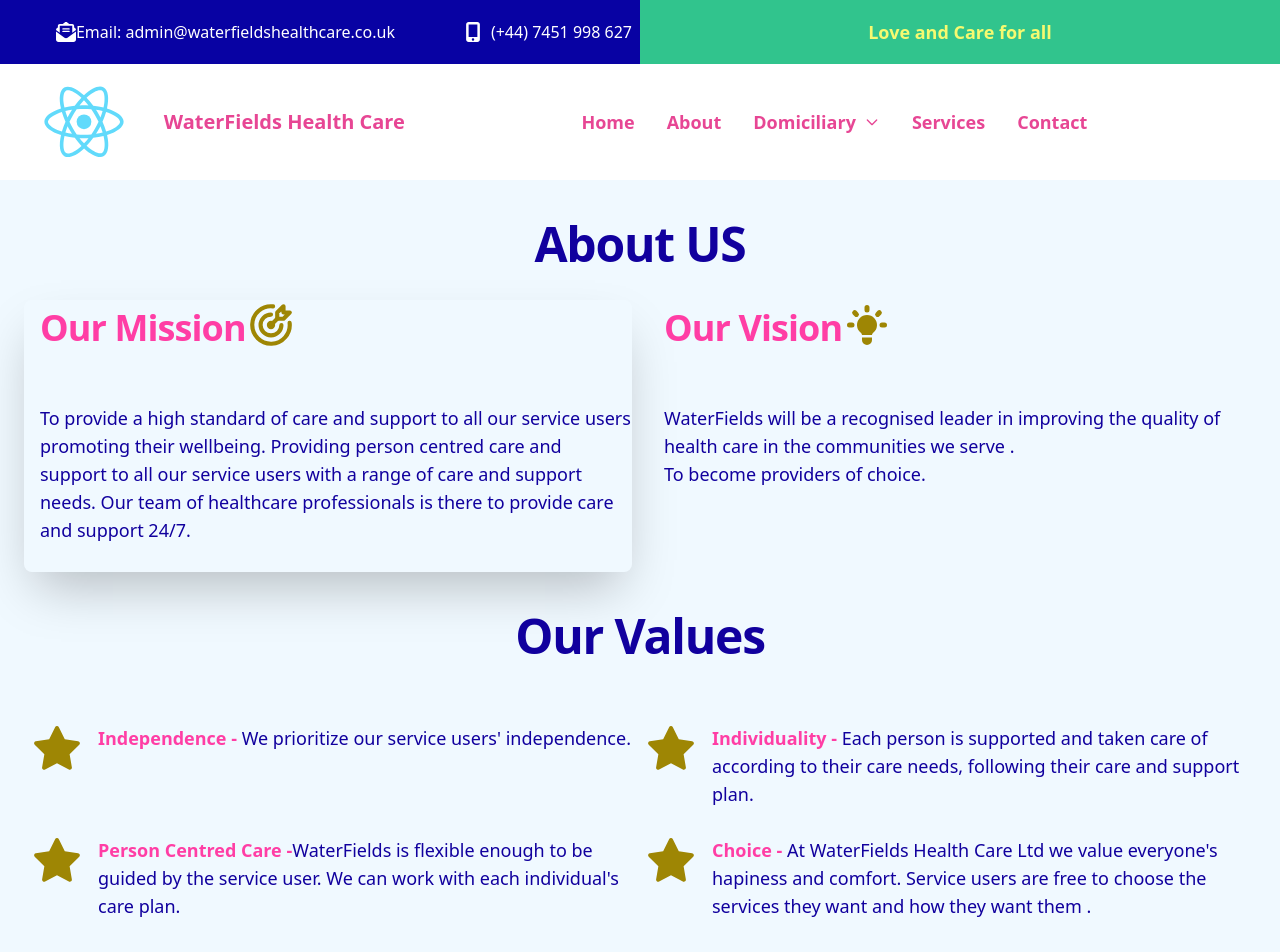
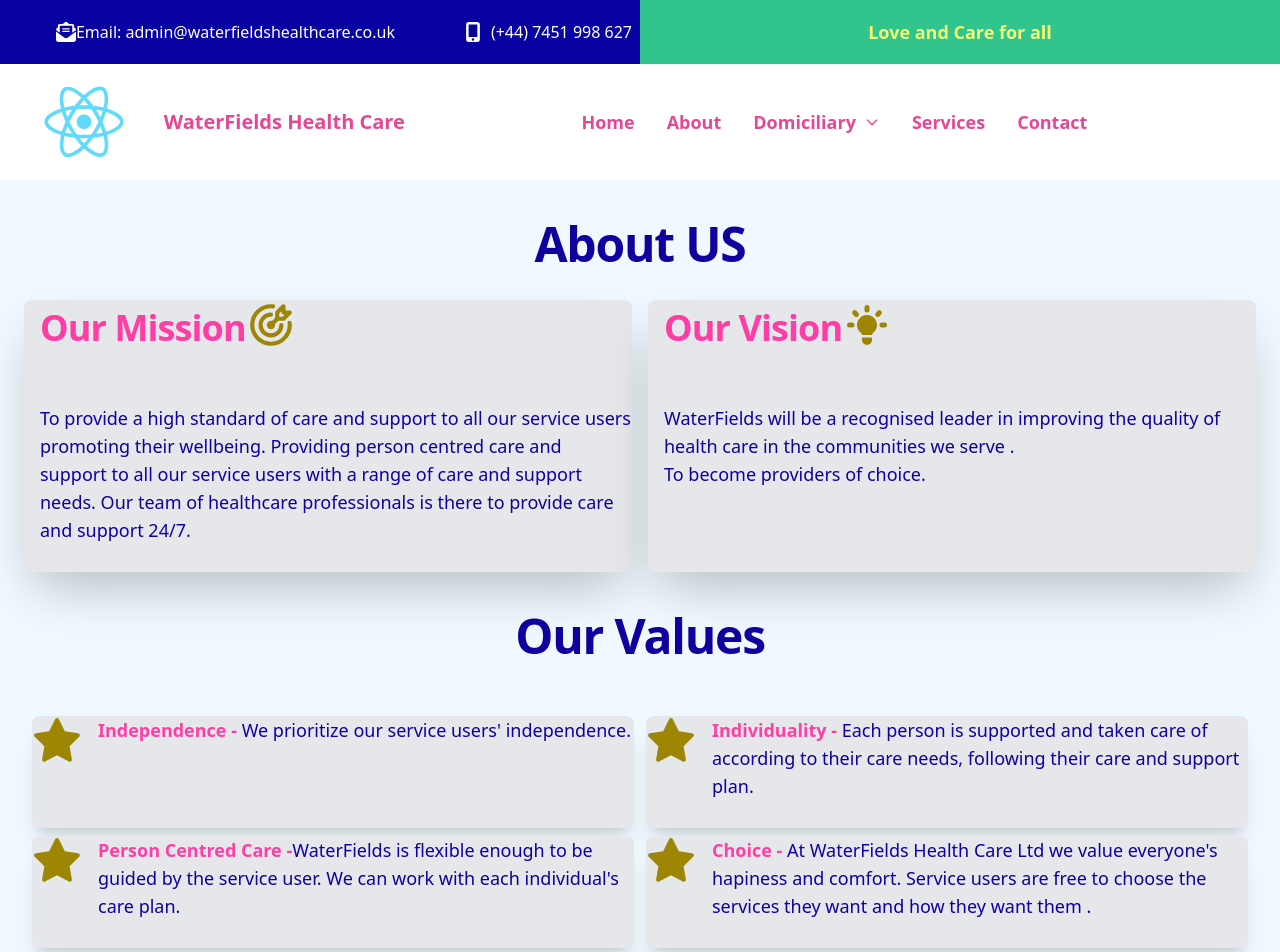
Before and after one commit to rufaro-13/Waterfields, a React (Create React App) app: page /about in a window 1280 px wide. Shown: the top 952 px of the page. Built offline with nearby package versions, Linux system fonts and the light colour scheme.

Commit message:
Updated about page and contacts page

```diff
--- a/src/pages/About.js
+++ b/src/pages/About.js
@@ -6,7 +6,7 @@ import { IconContext } from "react-icons";
 
 function About() {
   return (
-    <div>
+    <div class="bg-sky-50">
 
     {/*  <Helmet>
             <title>About WaterFields HealthCare Ltd</title>
@@ -27,7 +27,7 @@ function About() {
 
                 <div class="md:flex pt-4 pb-4 bg-sky-50">
 
-                    <div class="md:w-1/2 shadow-2xl sm:82 rounded-lg   sm:items-center sm:justify-center   mx-2 ">
+                    <div class="md:w-1/2 shadow-2xl sm:82 rounded-lg bg-gray-200  sm:items-center sm:justify-center   mx-2 ">
                         <div class='flex ml-4'>
                         <h5 class=" mb-4 text-2xl font-bold tracking-tight leading-none text-center text-titleblue md:text-3xl lg:text-4xl pt-2">
                            Our Mission <br/><br/>
@@ -52,7 +52,7 @@ function About() {
 
                     </div>
 
-                    <div class="md:w-1/2  sm:82 rounded-lg   sm:items-center sm:justify-center   mx-2 ">
+                    <div class="md:w-1/2 shadow-2xl sm:82 rounded-lg bg-gray-200  sm:items-center sm:justify-center   mx-2 ">
                         <div class='flex ml-4'>
                         <h5 class=" mb-4 text-2xl font-bold tracking-tight leading-none text-center text-titleblue md:text-3xl lg:text-4xl pt-2">
                            Our Vision <br/><br/>
@@ -78,19 +78,19 @@ function About() {
 
                 </div>
 
-                <div class="md:flex pt-4 pb-4">
+                <div class="md:flex pt-4 pb-1">
 
 
 
                     <div class="md:w-full  sm:82 rounded-lg  sm:items-center sm:justify-center   mx-2 ">
-                        <h5 class="mx-auto mb-4 text-2xl font-bold tracking-tight leading-none text-center text-darkbluetheme md:text-3xl lg:text-5xl pt-2">
+                        <h5 class="mx-auto mb-2 text-2xl font-bold tracking-tight leading-none text-center text-darkbluetheme md:text-3xl lg:text-5xl pt-2">
                            Our Values <br/><br/>
                         </h5>
-                        <div class="  grid  lg:grid-cols-2 lg:gap-x-3 m-auto md:grid-cols-2 md:gap-x-2 grid-col-1 px-2 item-stretch ">
+                        <div class="  grid pb-4 lg:grid-cols-2 lg:gap-x-3 m-auto md:grid-cols-2 md:gap-x-2 grid-col-1 px-2 item-stretch ">
 
-                            <div class='flex col-span-1'>
-                                <IconContext.Provider value={{ color: '#9E8604', size: '50px', padding:'1px ' }}>
-                                    <div class="  sm:items-center sm:justify-center    mb-4">
+                            <div class='flex col-span-1 shadow-xl rounded-lg bg-gray-200'>
+                                <IconContext.Provider value={{ color: '#9E8604', size: '50px', padding:'2px ' }}>
+                                    <div class="  sm:items-center sm:justify-center    mb-1">
                                     <TbStarFilled class="sm:items-center sm:justify-center  "/>
                                     </div>
                                 </IconContext.Provider>
@@ -106,7 +106,7 @@ function About() {
 
                             </div>
 
-                            <div class='flex col-span-1'>
+                            <div class='flex col-span-1 shadow-xl rounded-lg bg-gray-200'>
                                 <IconContext.Provider value={{ color: '#9E8604', size: '50px', padding:'1px ' }}>
                                     <div class="  sm:items-center sm:justify-center    mb-4">
                                     <TbStarFilled class="sm:items-center sm:justify-center  "/>
@@ -124,9 +124,9 @@ function About() {
 
                             </div>
 
-                            <div class='flex col-span-1'>
+                            <div class='flex mt-2 col-span-1 shadow-xl rounded-lg bg-gray-200'>
                                 <IconContext.Provider value={{ color: '#9E8604', size: '50px', padding:'1px ' }}>
-                                    <div class="  sm:items-center sm:justify-center    mb-4">
+                                    <div class="  sm:items-center sm:justify-center    mb-1">
                                     <TbStarFilled class="sm:items-center sm:justify-center  "/>
                                     </div>
                                 </IconContext.Provider>
@@ -142,9 +142,9 @@ function About() {
 
                             </div>
 
-                            <div class='flex col-span-1'>
+                            <div class='flex mt-2 col-span-1 shadow-xl rounded-lg bg-gray-200'>
                                 <IconContext.Provider value={{ color: '#9E8604', size: '50px', padding:'1px ' }}>
-                                    <div class="  sm:items-center sm:justify-center    mb-4">
+                                    <div class="  sm:items-center sm:justify-center    mb-1">
                                     <TbStarFilled class="sm:items-center sm:justify-center  "/>
                                     </div>
                                 </IconContext.Provider>
--- a/src/pages/Contact.js
+++ b/src/pages/Contact.js
@@ -140,7 +140,7 @@ function Contact() {
                     <div class="lg:px-1 px-3  col-span-1 max-w-max  md:w-1/2 sm:items-start sm:justify-start">
 
                           <IconContext.Provider value={{ color: '#89cff0', size: '50px', padding:'5px 2px' }}>
-                            <a href="https://www.google.com/maps/place/27+Allesley+Old+Rd,+Chapel+Fields,+Coventry+CV5+8BU,+UK/@52.4081204,-1.5319451,17z"><div class="  sm:items-center sm:justify-center   mt-5 mb-5">
+                            <a href="https://www.google.com/maps/place/6+Willow+Wy.,+Coventry+CV3+3HY,+UK/@52.3855855,-1.4515059,17z"><div class="  sm:items-center sm:justify-center   mt-5 mb-5">
                               <FaLocationDot class="sm:items-center sm:justify-center  my-6"/>
                             </div></a>
                           </IconContext.Provider>
@@ -148,12 +148,11 @@ function Contact() {
                             <p class=" text-1xl font-normal">
                               <div>
                                 <span class="text-black text-2xl font-bold">
-                                  <a href="https://www.google.com/maps/place/10+Floathaven+Cl,+London+SE28+8SN,+UK/@51.5023267,0.104638,17.04z"
+                                  <a href="https://www.google.com/maps/place/6+Willow+Wy.,+Coventry+CV3+3HY,+UK/@52.3855855,-1.4515059,17z"
                                       className="block py-2  underline text-navcolour rounded hover:bg-gray-100 md:hover:bg-transparent md:hover:text-blue-700 md:p-0 md:dark:hover:text-blue-500 dark:text-navcolour dark:hover:bg-gray-700 dark:hover:text-white md:dark:hover:bg-transparent dark:border-gray-700">Visit Us</a></span></div>
-                                      WaterFields Health Care <br/>10 Floathaven Close
-                                      <br/>Thamesmead
-                                      <br/>London
-                                      <br/>SE28 8SN
+                                      WaterFields Health Care <br/>6 Willow way
+                                      <br/>Coventry
+                                      <br/>CV3 3HU
                             </p>
                           </div>
 
--- a/src/pages/Domiciliary.js
+++ b/src/pages/Domiciliary.js
@@ -17,7 +17,7 @@ function Domiciliary() {
         <section class=" bg-cover bg-center bg-no-repeat bg-team_work bg-gray-600  bg-blend-multiply">
             <div class="px-4 mx-auto max-w-screen-xl  bg- py-24 lg:py-34">
                 <h1 class="mb-4 text-4xl font-extrabold  tracking-tight leading-none text-yellowtheme md:text-5xl lg:text-6xl">
-                Services offered by WaterField:</h1>
+                Services offered by WaterFields:</h1>
 
                 <div class="  md:w-1/2   rounded-lg  text-white   mx-4 ">
 
@@ -105,7 +105,7 @@ function Domiciliary() {
                         </h4>
                     </div>
                         <div class="  grid  lg:grid-cols-3 lg:gap-x-3 m-auto md:grid-cols-2 md:gap-x-2 grid-col-1  lg:px-2 item-stretch ">
-                            <div id='palliative' class=" mt-8 pt-4 pb-4">
+                            <div id='palliative' class=" mt-8 pt-4 pb-4 ">
                                 <div class="md:w-full col-span-1  pt-2">
                                     <img class="rounded-t-lg  " src={paliat}  alt="" />
                                 </div>
--- a/src/pages/Personal.js
+++ b/src/pages/Personal.js
@@ -11,20 +11,20 @@ function Personal() {
             <link rel="canonical" href="/personal" />
         </Helmet> */}
          <section>
-        <section class=" bg-cover bg-center bg-no-repeat bg-sky-50  bg-blend-multiply">
+        <section class=" bg-cover bg-center bg-no-repeat bg-sky-50 pb-4 bg-blend-multiply">
             <div class="px-4 mx-auto max-w-screen-xl  bg- py-16 lg:py-20">
-                <h1 class="mb-4 text-4xl font-extrabold  tracking-tight leading-none text-darkbluetheme md:text-5xl lg:text-6xl">
+                <h1 class="mb-2 text-4xl font-extrabold  tracking-tight leading-none text-darkbluetheme md:text-5xl lg:text-6xl">
                 Personal Care</h1>
 
             </div>
 
 
             <section>
-        <div id='palliative' class="md:flex pt-5 ">
-                                <div class="md:w-1/2 col-span-1 px-2 ">
+        <div id='palliative' class="md:flex pt-2 ">
+                                <div class="md:w-1/2 col-span-1 px-2 shadow-2xl rounded-lg  ">
                                     <img class="rounded-lg md:h-92" src={personal}  alt="" />
                                 </div>
-                                <div class="md:w-1/2  sm:82 rounded-lg  border-2 border-bluetheme bg-bluetheme text-darkbluetheme sm:items-center sm:justify-center  mx-2 ">
+                                <div class="md:w-1/2 shadow-2xl rounded-lg bg-gray-200 sm:82 rounded-lg  border-2 border-bluetheme bg-bluetheme text-darkbluetheme sm:items-center sm:justify-center  mx-2 ">
                                     <h5 className="md:text-2xl text-lg font-bold tracking-tight text-titleblue dark:text-white pt-2">
                                         <p>
                                         Personal Care
```
